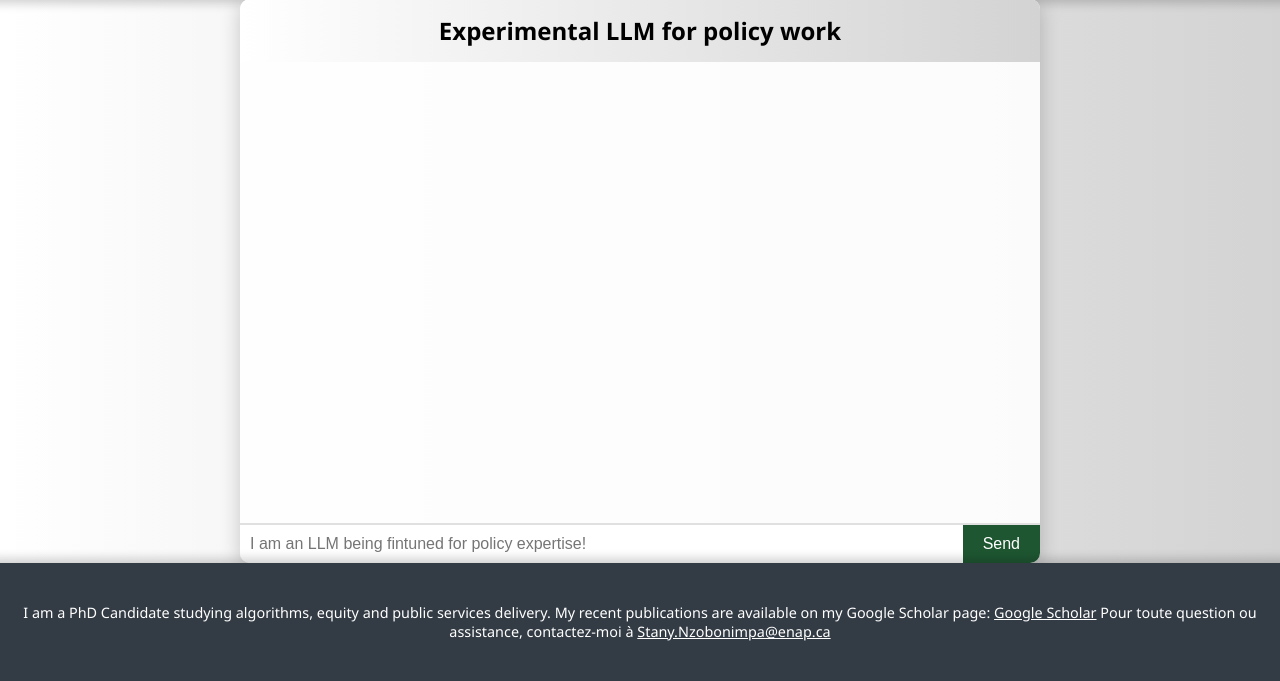
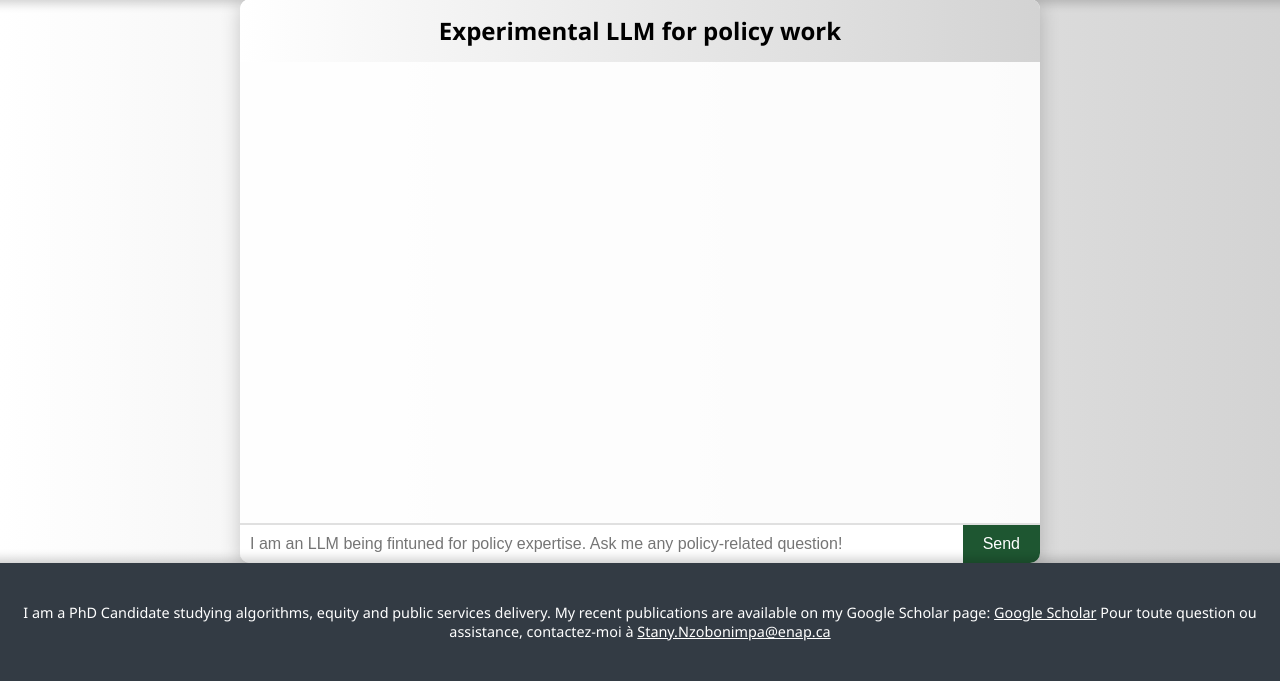
Before and after one commit to snsn3/policy-LLM, a Flask app: page / in a window 1280 px wide. Shown: the part 119-800 px from the top of the page. Run offline with Flask 2, Linux system fonts and the light colour scheme.

Commit message:
Update index.html

```diff
--- a/templates/index.html
+++ b/templates/index.html
@@ -130,7 +130,7 @@
         <div class="chat-header">Experimental LLM for policy work</div>
         <div class="chat-box" id="chat-box"></div>
         <div class="chat-input-container">
-            <input type="text" id="chat-input" class="chat-input" placeholder="I am an LLM being fintuned for policy expertise!" aria-label="Chat input">
+            <input type="text" id="chat-input" class="chat-input" placeholder="I am an LLM being fintuned for policy expertise. Ask me any policy-related question!" aria-label="Chat input">
             <button class="send-button" id="send-button" aria-label="Send message">Send</button>
         </div>
     </div>
```
